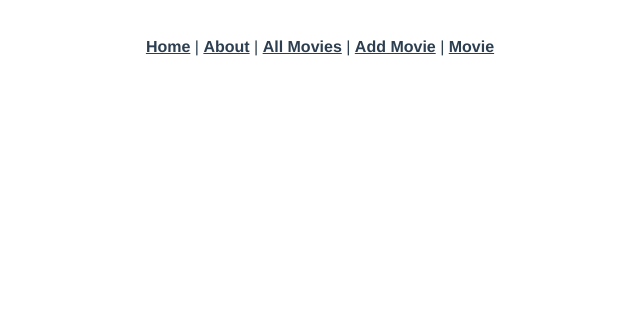
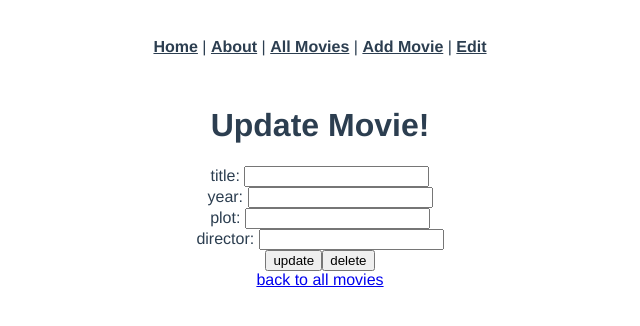
Before and after one commit to HectorDNuno/movie-vue-app, a Vue app: page /movies/edit/1 in a window 1280 px wide. Shown: the top 326 px of the page, without its empty margins (320-960 px from the left). Built offline with nearby package versions, Linux system fonts and the light colour scheme; no server answers.

Commit message:
adds edit and destroy functions and adds links between pages

```diff
--- a/src/App.vue
+++ b/src/App.vue
@@ -8,7 +8,7 @@
     |
     <router-link to="/movies/new">Add Movie</router-link>
     |
-    <router-link to="/movies/:id">Movie</router-link>
+    <router-link to="/movies/edit/:id">Edit</router-link>
   </nav>
   <router-view />
 </template>
--- a/src/router/index.js
+++ b/src/router/index.js
@@ -3,6 +3,7 @@ import HomeView from "../views/HomeView.vue";
 import MoviesIndex from "../views/MoviesIndex.vue";
 import MoviesNew from "../views/MoviesNew.vue";
 import MoviesShow from "../views/MoviesShow.vue";
+import MoviesEdit from "../views/MoviesEdit.vue";
 
 const routes = [
   {
@@ -29,9 +30,14 @@ const routes = [
     component: MoviesNew,
   },
   {
-    path: "/movies/:id",
+    path: "/movies/show/:id",
     name: "movies-show",
     component: MoviesShow,
+  },
+  {
+    path: "/movies/edit/:id",
+    name: "movies-edit",
+    component: MoviesEdit,
   },
 ];
 
--- /dev/null
+++ b/src/views/MoviesEdit.vue
@@ -0,0 +1,62 @@
+<script>
+import axios from "axios";
+export default {
+  data: function () {
+    return {
+      movie: {},
+    };
+  },
+  created: function () {
+    axios.get("/movie/" + this.$route.params.id + ".json").then((response) => {
+      console.log(response.data);
+      this.movie = response.data;
+    });
+  },
+  methods: {
+    updateMovie: function () {
+      axios.patch("/movie/" + this.$route.params.id + ".json", this.movie).then((response) => {
+        console.log("movies updated", response.data);
+        this.$router.push("/movies");
+      });
+    },
+    destroyMovie: function (movie) {
+      axios.delete("/movie/" + movie.id).then((response) => {
+        console.log("Deleted!", response.data);
+        var index = this.movies.indexOf(movie);
+        this.movies.splice(index, 1);
+      });
+    },
+  },
+};
+</script>
+
+<template>
+  <div class="movies-edit">
+    <form v-on:submit.prevent="updateMovie()">
+      <h1>Update Movie!</h1>
+
+      <div>
+        <div class="form-group">
+          title:
+          <input type="text" v-model="movie.title" />
+        </div>
+        <div class="form-group">
+          year:
+          <input type="text" v-model="movie.year" />
+        </div>
+        <div class="form-group">
+          plot:
+          <input type="text" v-model="movie.plot" />
+        </div>
+        <div class="form-group">
+          director:
+          <input type="text" v-model="movie.director" />
+        </div>
+      </div>
+      <input type="submit" value="update" />
+      <button v-on:click="destroyMovie(movie)">delete</button>
+      <br />
+      <a href="/movies">back to all movies</a>
+    </form>
+  </div>
+</template>
--- a/src/views/MoviesIndex.vue
+++ b/src/views/MoviesIndex.vue
@@ -23,7 +23,7 @@ export default {
       <p>{{ movie.year }}</p>
       <p>{{ movie.plot }}</p>
       <p>{{ movie.director }}</p>
-      <a :href="`/movies/${movie.id}`">Go to movie page</a>
+      <a :href="`/movies/show/${movie.id}`">Go to movie page</a>
     </div>
   </div>
 </template>
--- a/src/views/MoviesShow.vue
+++ b/src/views/MoviesShow.vue
@@ -24,5 +24,7 @@ export default {
     <p>{{ currentMovie.plot }}</p>
     <p>{{ currentMovie.director }}</p>
     <a href="/movies">back to all movies</a>
+    |
+    <a :href="`/movies/edit/${currentMovie.id}`">edit movie</a>
   </div>
 </template>
```
